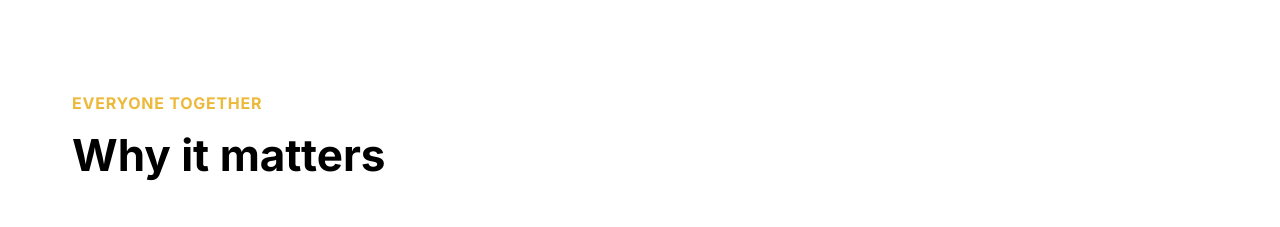
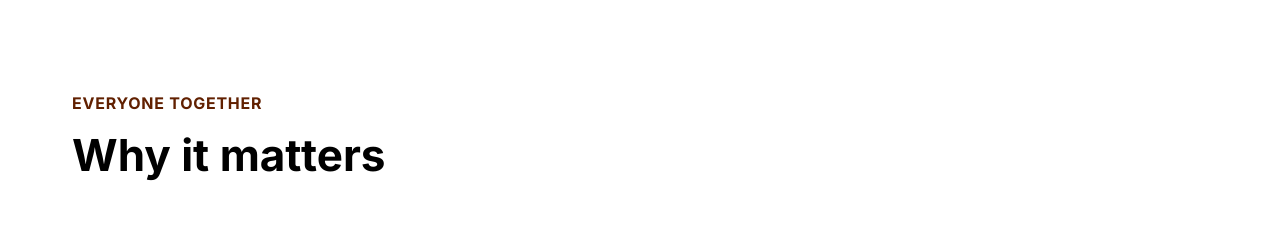
Before and after one commit to Swan-0003/year-12-waste-management-and-sustainability-website, a plain HTML site: page index.html in a window 1280 px wide. Shown: the part 555-782 px from the top of the page. Drawn offline with nearby package versions, Linux system fonts and the light colour scheme; grey boxes are pictures that could not be loaded; a web font is replaced by a local one.

Commit message:
color contrast problem 2
fixing color contrast problem on subheading

```diff
--- a/css/general.css
+++ b/css/general.css
@@ -105,7 +105,7 @@ body {
   display: block;
   font-size: 1.6rem;
   font-weight: 700;
-  color: #edb93b;
+  color: #612000;
   text-transform: uppercase;
   margin-bottom: 1.6rem;
   letter-spacing: 0.75px;
```
